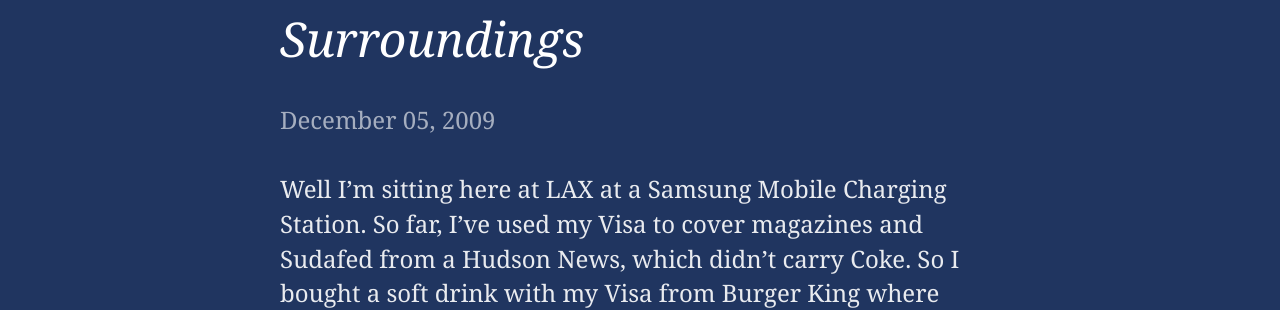
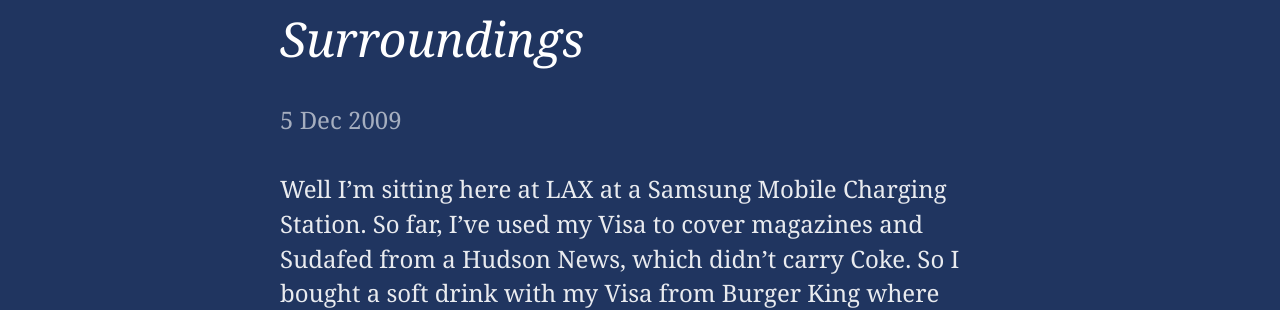
Before and after one commit to nevanscott/nevanscott.github.io, a Jekyll site: the page built from _posts/journal/2009-12-05-pause.md, in a window 1280 px wide. Shown: the part 197-507 px from the top of the page. Built offline with Jekyll 4.4.1, drawn with Linux system fonts in a browser that asks for light colours.

Commit message:
new date format for posts

```diff
--- a/_includes/post/full.html
+++ b/_includes/post/full.html
@@ -1,4 +1,4 @@
 <article>
-  <time class="dt-published" datetime="{{ post.date }}">{{ post.date | date: "%B %d, %Y" }}</time>
+  <time class="dt-published" datetime="{{ post.date }}">{{ post.date | date: "%-d %b %Y" }}</time>
 	{% if content %}{{ content }}{% else %}{{ post.content }}{% endif %}
 </article>
```
